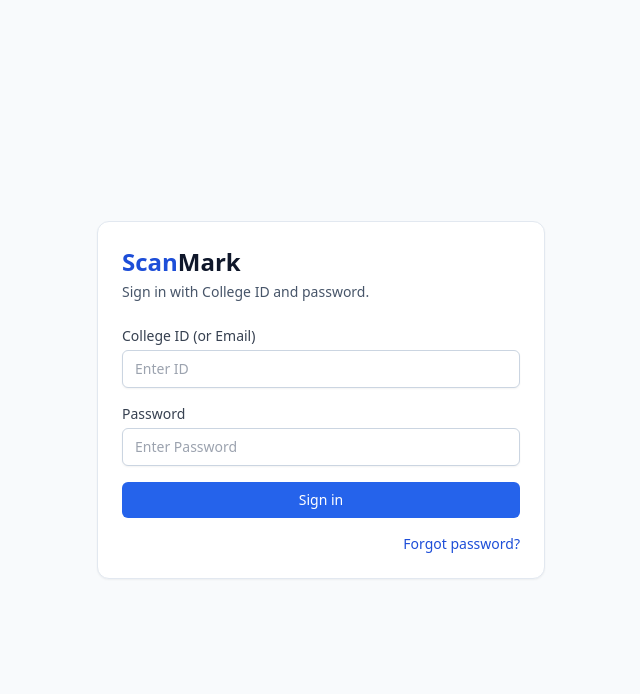
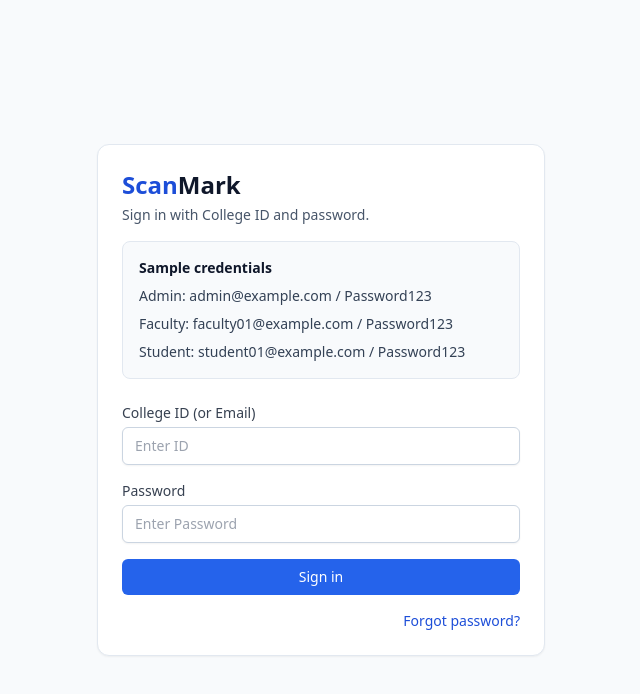
Before and after one commit to PranavAD36/scanmark, a React (Vite) app in the folder client/: page /login in a window 1280 px wide. Shown: the top 694 px of the page, without its empty margins (319-959 px from the left). Built offline with nearby package versions, Linux system fonts and the light colour scheme; no server answers.

Commit message:
Add sample admin, faculty, and student credentials to login page

```diff
--- a/client/src/pages/auth/LoginPage.jsx
+++ b/client/src/pages/auth/LoginPage.jsx
@@ -93,6 +93,21 @@
           Sign in with College ID and password.
         </div>
 
+        <div className="mt-4 rounded-lg border border-slate-200 bg-slate-50 p-4 text-sm text-slate-700">
+          <div className="font-semibold text-slate-900 mb-2">Sample credentials</div>
+          <div className="space-y-2">
+            <div>
+              <span className="font-medium">Admin:</span> admin@example.com / Password123
+            </div>
+            <div>
+              <span className="font-medium">Faculty:</span> faculty01@example.com / Password123
+            </div>
+            <div>
+              <span className="font-medium">Student:</span> student01@example.com / Password123
+            </div>
+          </div>
+        </div>
+
         <div className="mt-6 space-y-4">
           <div>
             <label className="block text-sm font-medium text-gray-700">
```
